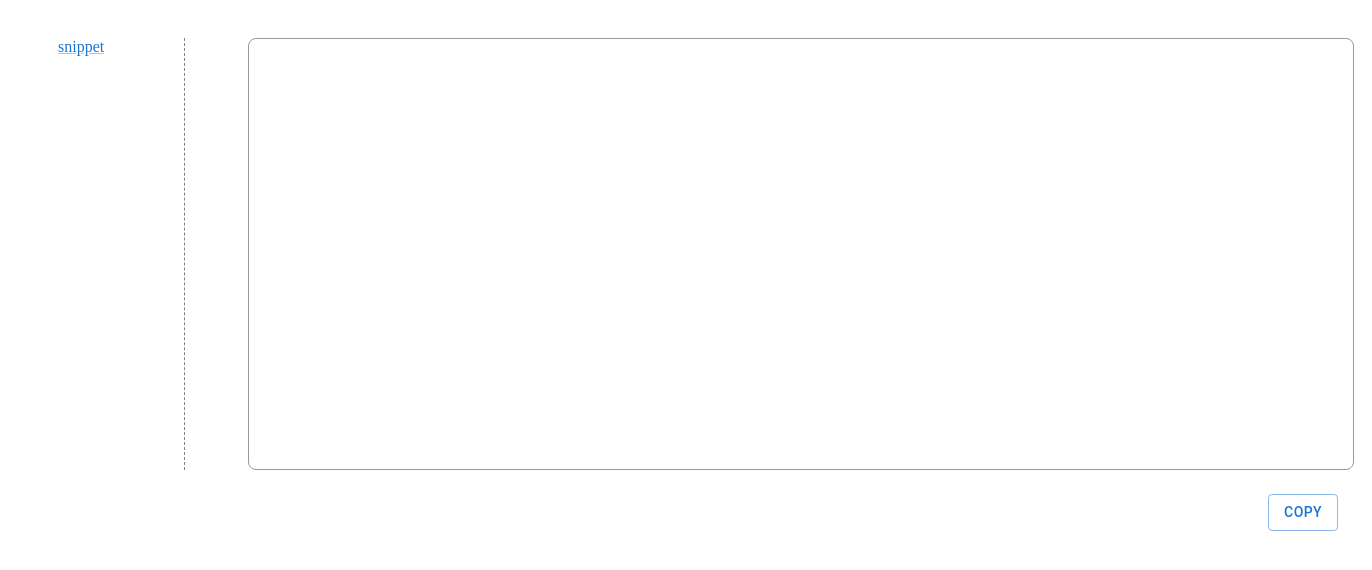
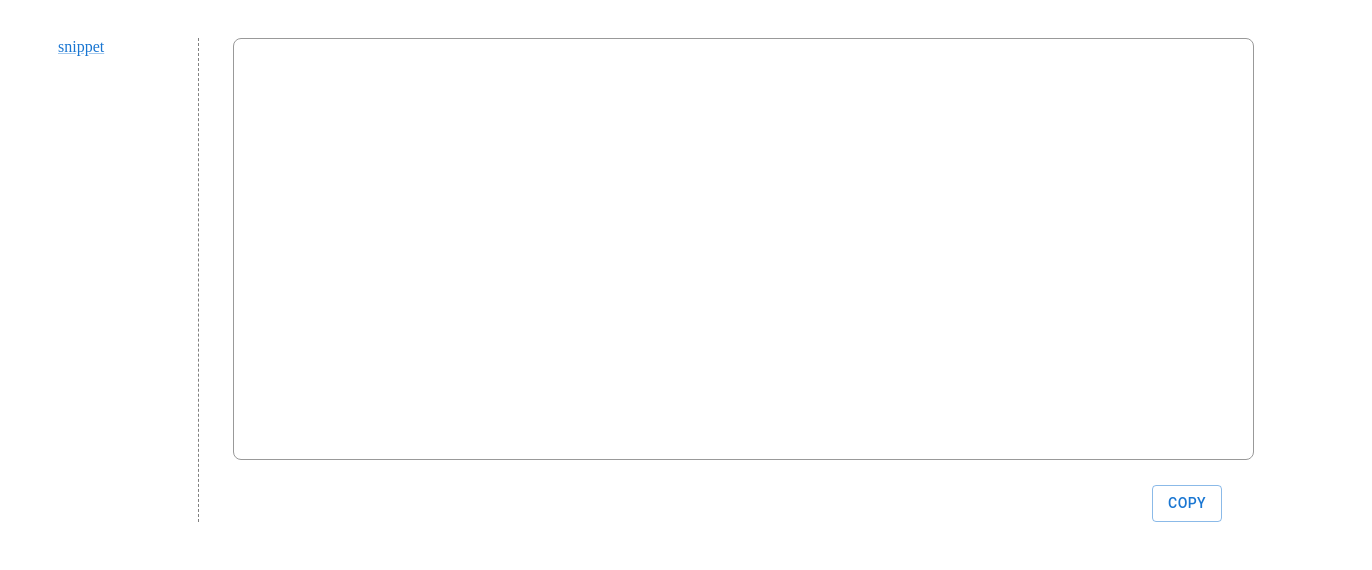
Before and after one commit to Meruem117/ts-tool, a React (Vite) app: page /snippet in a window 1280 px wide. Shown: the top 570 px of the page, 1372 px wide, since content can reach past the window. Built offline with nearby package versions, Linux system fonts and the light colour scheme.

Commit message:
fix style problem

```diff
--- a/src/App.tsx
+++ b/src/App.tsx
@@ -7,13 +7,12 @@ const Snippet = lazy(() => import('./pages/snippet'))
 function App(): React.ReactElement {
     return (
         <Box sx={{
-            width: '100%',
             padding: '30px 50px',
             display: 'flex',
             justifyContent: 'space-between'
         }}>
             <Box sx={{
-                width: '10%',
+                width: '12%',
                 display: 'flex',
                 flexDirection: 'column',
                 borderRight: '1px dashed gray'
--- a/src/pages/snippet/index.module.css
+++ b/src/pages/snippet/index.module.css
@@ -1,13 +1,15 @@
 .editor {
     width: 100%;
     height: 400px;
-    padding: 15px;
+    padding: 10px 15px;
     border: 1px solid #999;
     border-radius: 8px;
+    overflow: auto;
 }
 
 .button {
-    margin-top: 40px;
+    width: 100%;
+    margin-top: 25px;
     display: flex;
     justify-content: end;
 }
--- a/src/pages/snippet/index.tsx
+++ b/src/pages/snippet/index.tsx
@@ -27,14 +27,16 @@ const Snippet: React.FC = () => {
     }
 
     return (
-        <div className={style.editor}>
-            <Editor editorState={editorState} onChange={setEditorState} />
+        <>
+            <div className={style.editor}>
+                <Editor editorState={editorState} onChange={setEditorState} />
+            </div>
             <div className={style.button}>
                 <CopyToClipboard text={copy()}>
                     <Button variant="outlined">Copy</Button>
                 </CopyToClipboard>
             </div>
-        </div>
+        </>
     )
 }
 
```
